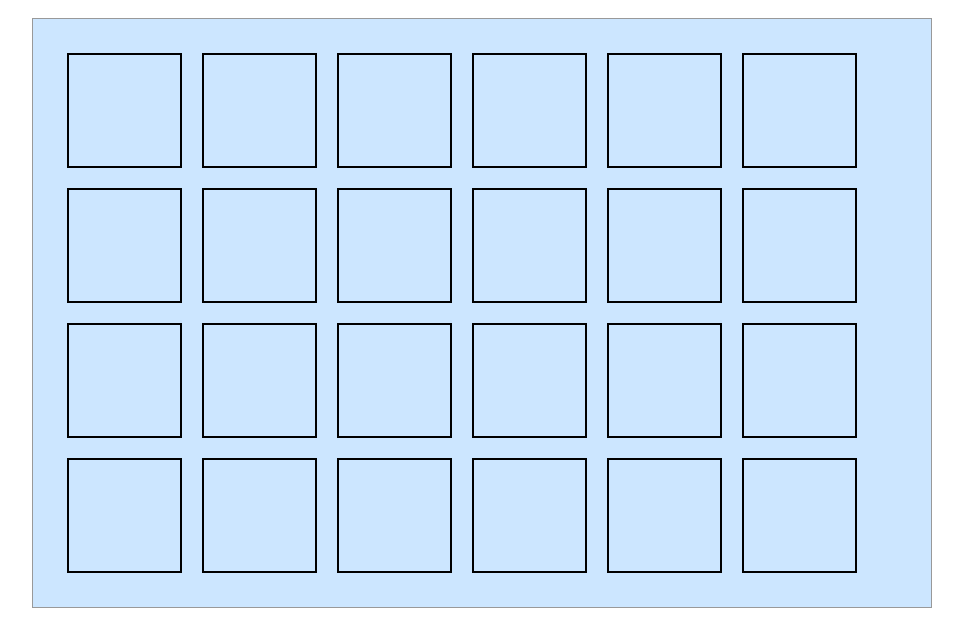
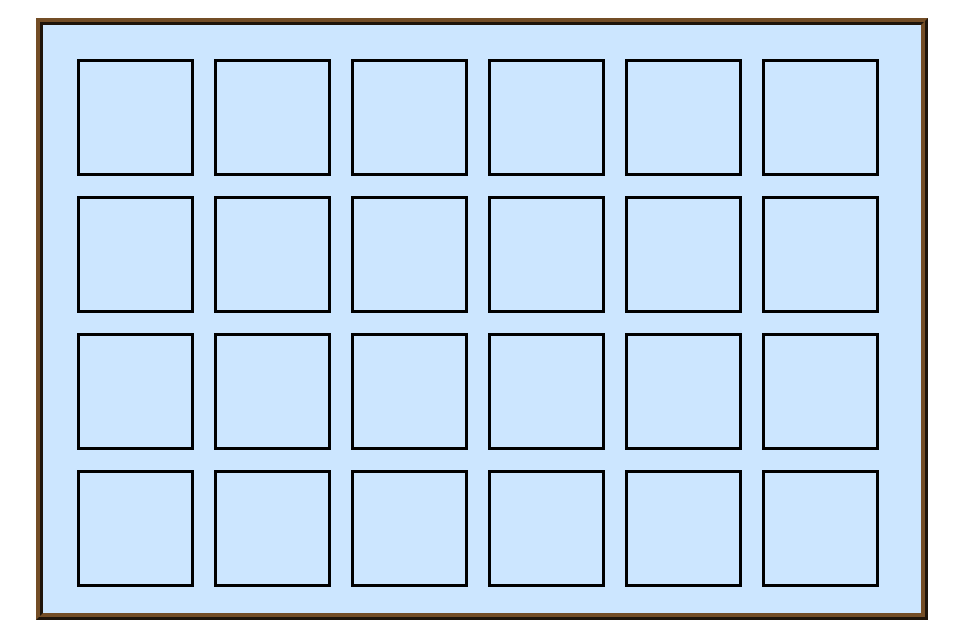
Before and after one commit to Martin11Guzman/MemoryGame, a plain HTML site: page memory.html in a window 1280 px wide. Shown: the part 328-948 px from the top of the page, without its empty margins (158-1121 px from the left). Drawn offline with Linux system fonts and the light colour scheme.

Commit message:
boarder change

```diff
--- a/memory.html
+++ b/memory.html
@@ -5,15 +5,15 @@
 <style>
 div#memory_board{
 	background:#cce6ff;
-	border:#999 1px solid;
-	width:850px;
+	border:#734d26 7px ridge;
+	width:830px;
 	height:540px;
 	padding:24px;
 	margin:0px auto;
 }
 div#memory_board > div{
 	background: url(tile_bg.jpg) no-repeat;
-	border:#000 2px solid;
+	border:#000 3px solid;
 	width:71px;
 	height:71px;
 	float:left;
```
